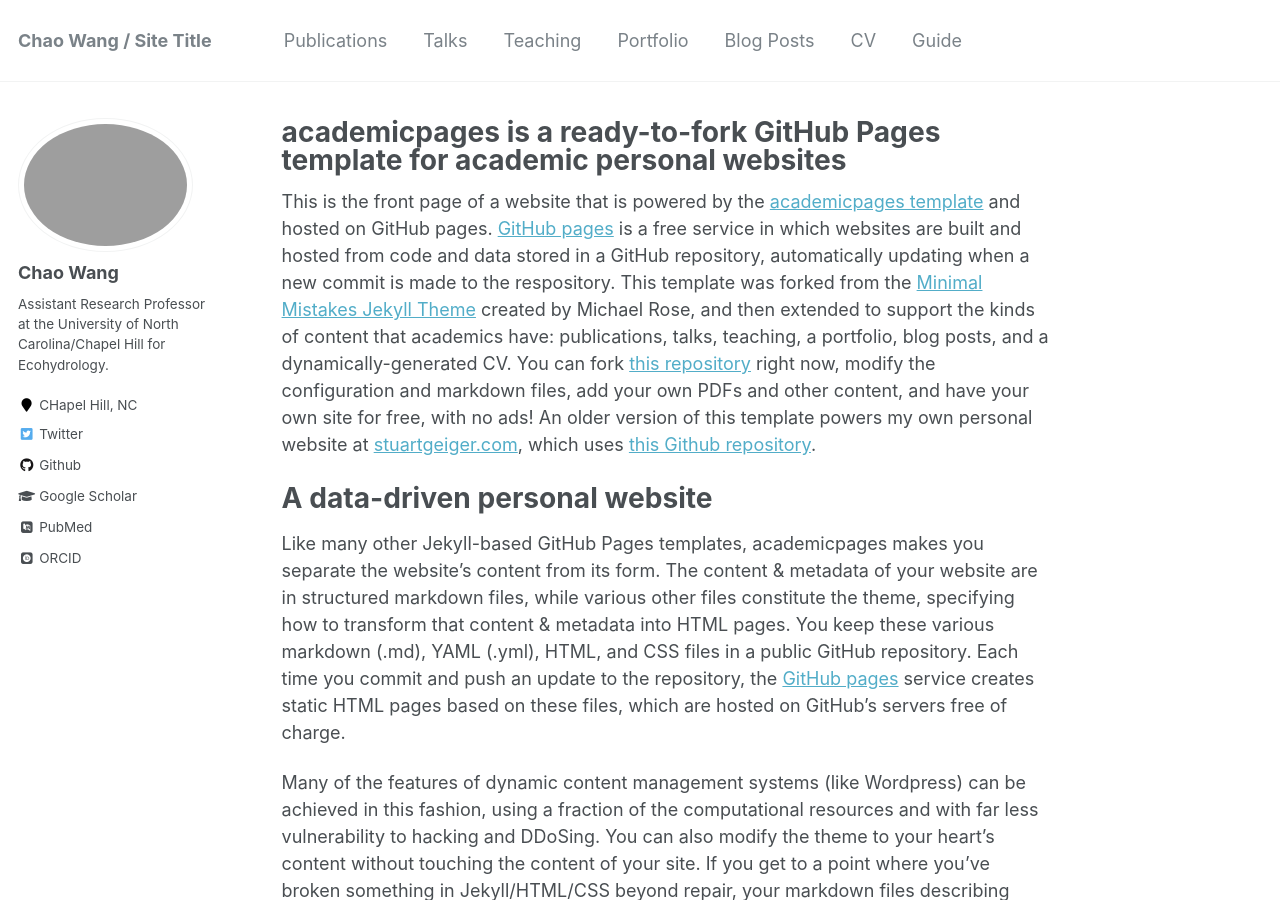
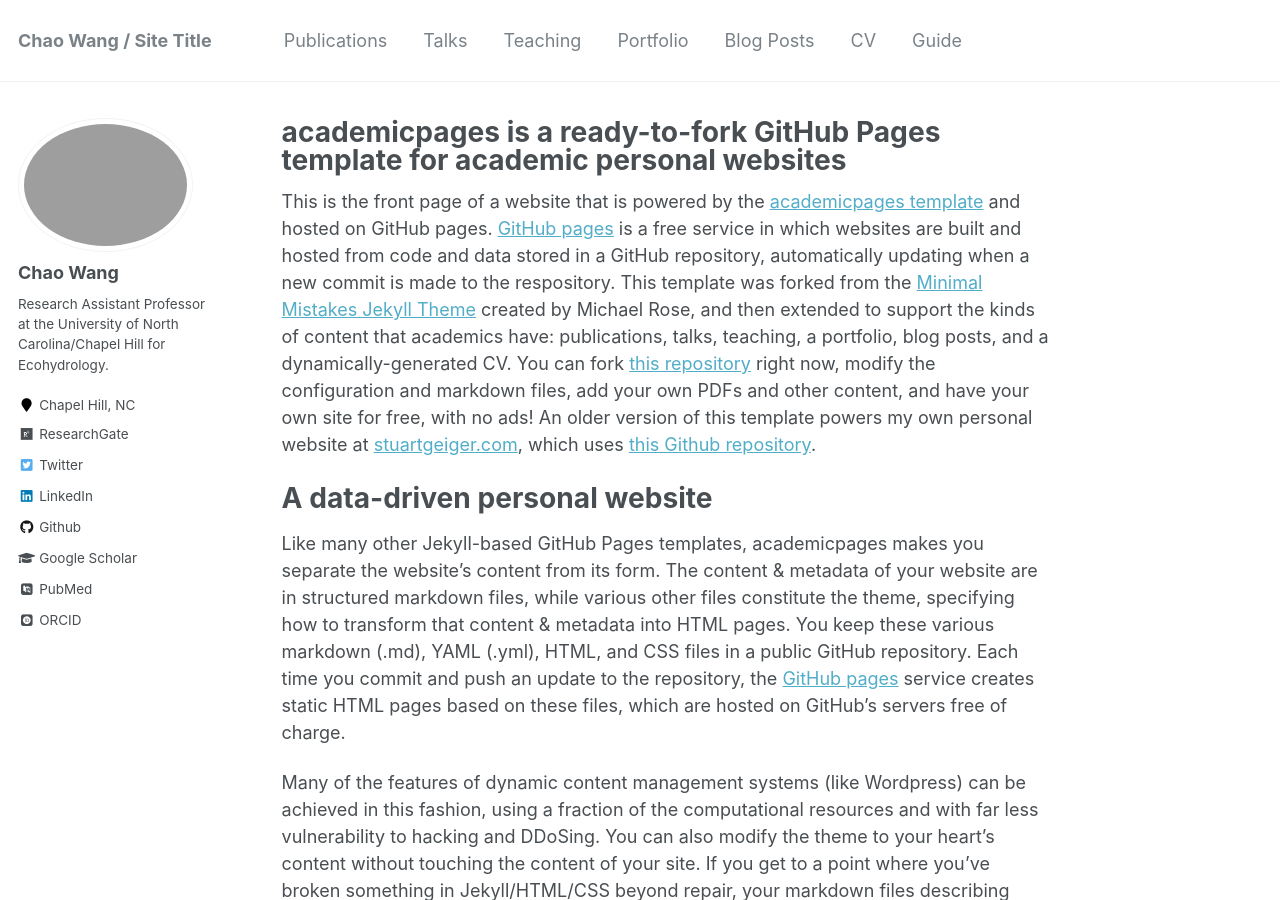
Before and after one commit to ChaoEcohydroRS/GlobalEcoHydro, a Jekyll site: the page built from _pages/about.md, in a window 1280 px wide and 900 px high. Built offline with Jekyll 4.4.1, drawn with Linux system fonts in a browser that asks for light colours; some web fonts are replaced; part of the change alters nothing that is shown.

Commit message:
Update _config.yml

```diff
--- a/_config.yml
+++ b/_config.yml
@@ -82,13 +82,13 @@ analytics:
 author:
   name             : "Chao Wang"
   avatar           : "profile.png"
-  bio              : "Assistant Research Professor at the University of North Carolina/Chapel Hill for Ecohydrology."
-  location         : "CHapel Hill, NC"
+  bio              : "Research Assistant Professor at the University of North Carolina/Chapel Hill for Ecohydrology."
+  location         : "Chapel Hill, NC"
   employer         :
   pubmed           : "https://www.ncbi.nlm.nih.gov/pubmed/?term=john+snow"
-  googlescholar    : "http://yourfullgooglescholarurl.com"
+  googlescholar    : "https://scholar.google.com/citations?user=Q0IKlZwAAAAJ&hl=en"
   email            :
-  researchgate     :  # example: "https://www.researchgate.net/profile/yourprofile"
+  researchgate     :  "https://www.researchgate.net/profile/Chao-Wang-216"
   uri              :
   bitbucket        :
   codepen          :
@@ -96,20 +96,20 @@ author:
   flickr           :
   facebook         :
   foursquare       :
-  github           : "academicpages"
+  github           : "ChaoEcohydroRS"
   google_plus      :
   keybase          :
   instagram        :
   impactstory      : #"https://profiles.impactstory.org/u/xxxx-xxxx-xxxx-xxxx"
   lastfm           :
-  linkedin         :
-  orcid            : "http://orcid.org/yourorcidurl"
+  linkedin         : "waynechao128"
+  orcid            : "https://orcid.org/0000-0001-5170-1710"
   pinterest        :
   soundcloud       :
   stackoverflow    : # http://stackoverflow.com/users/123456/username
   steam            :
   tumblr           :
-  twitter          : "replacethistwitterhandle"
+  twitter          : "waynechao128"
   vine             :
   weibo            :
   xing             :
```
